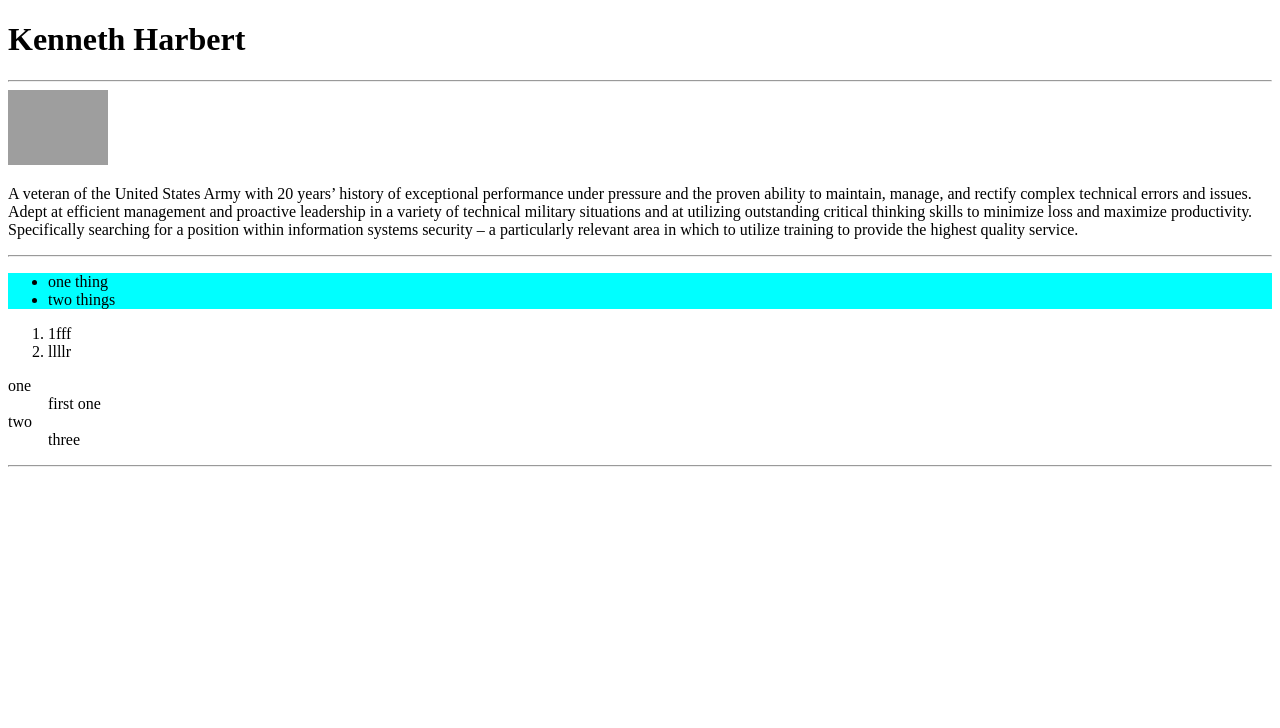
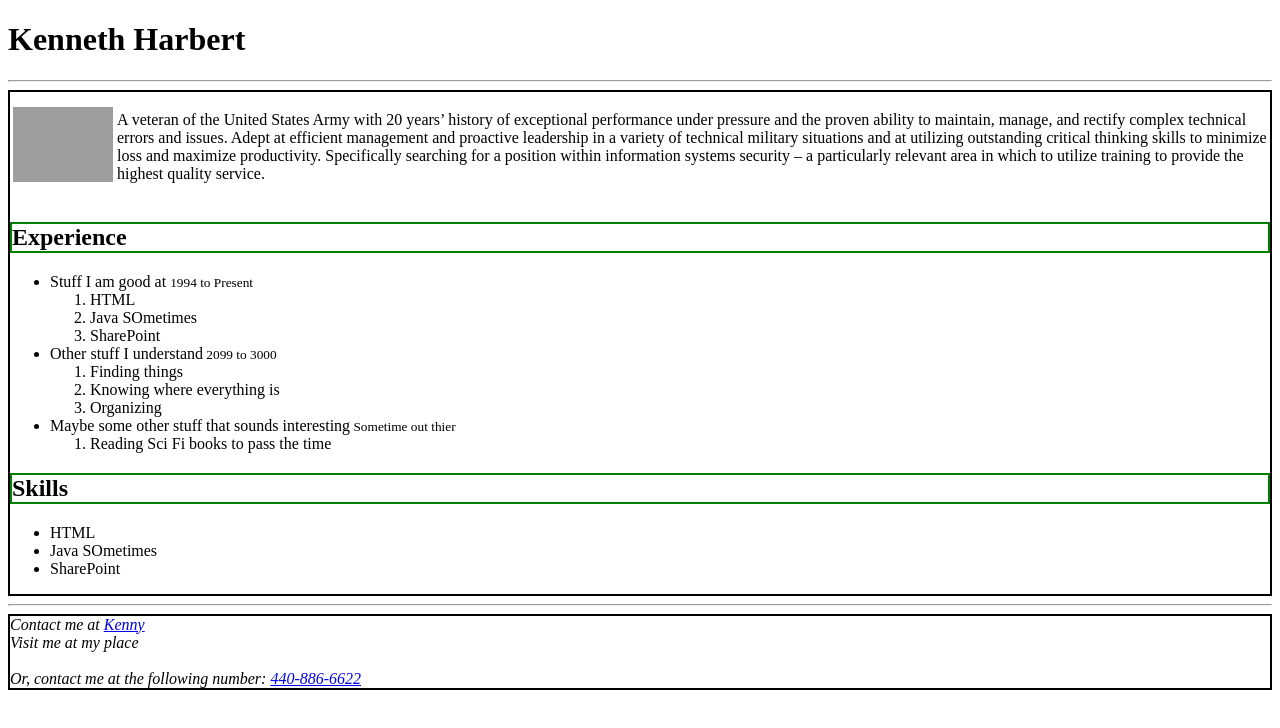
Before and after one commit to kenny52f/Resume, a plain HTML site: page index.html in a window 1280 px wide. Drawn offline with Linux system fonts and the light colour scheme; grey boxes are pictures that could not be loaded.

Commit message:
commit 2
next changes

```diff
--- a/index.html
+++ b/index.html
@@ -1,53 +1,74 @@
 <!DOCTYPE html>
 <html>
-
 <head>
-    <title>About Me</title>
-
+    <title>Kenneth Harbert</title>
+    <style>
+        h2 {
+            border: solid 2px green;
+        }
+        section,
+        footer {
+            border: solid 2px Black;
+        }
+    </style>
 </head>
-
 <body>
+    <header>
         <H1>Kenneth Harbert</H1>
         <hr>
+    </header>
+    <section>
+        <table>
+            <tr>
+                <td>
                     <a href="https://www.linkedin.com/in/kennethharbert/" target="_blank">
                         <img src="https://media-exp1.licdn.com/dms/image/C5603AQECa5xoblf91A/profile-displayphoto-shrink_200_200/0?e=1602720000&v=beta&t=Z7zf-lQw0RbocnYnToF5OiirgPrSrh0VObT67gy3Ttk" style="width: 100px" alt="Pic of me"></a>
-
-
+                </td>
+                <td>
                     <p>A veteran of the United States Army with 20 years’ history of exceptional performance under pressure and the proven ability to maintain, manage, and rectify complex technical errors and issues. Adept at efficient management and proactive leadership in a variety of technical military situations and at utilizing outstanding critical thinking skills to minimize loss and maximize productivity. Specifically searching for a position within information systems security – a particularly relevant area in which to utilize training to provide the highest quality service.</p>
-
-    <hr>
-    <ul style="background-color: aqua">
-
-        <li> one thing</li>
-        <li>two things</li>
+                </td>
+            </tr>
+        </table>
+        <H2>Experience</H2>
+        <ul>
+            <li>Stuff I am good at <small> 1994 to Present</small>
+                <ol>
+                    <li>HTML</li>
+                    <li>Java SOmetimes</li>
+                    <li>SharePoint</li>
+                </ol>
+            </li>
+            <li>Other stuff I understand<small> 2099 to 3000</small>
+                <ol>
+                    <li>Finding things</li>
+                    <li>Knowing where everything is</li>
+                    <li>Organizing</li>
+                </ol>
+            </li>
+            <li>Maybe some other stuff that sounds interesting<small> Sometime out thier</small>
+                <ol>
+                    <li>Reading Sci Fi books to pass the time</li>
+                </ol>
+            </li>
         </ul>
-    <ol>
-        <li>1fff</li>
-        <li>llllr</li>
-
-
-    </ol>
-    <dl>
-        <dt>one</dt>
-        <dd>first one</dd>
-        <dt>two</dt>
-        <dd>three</dd>
-
-
-    </dl>
-
-
-    <hr>
-
-
-
+        <H2>Skills</H2>
+        <ul>
+            <li>HTML</li>
+            <li>Java SOmetimes</li>
+            <li>SharePoint</li>
+        </ul>
+    </section>
 </body>
 
-
-
-
-
-
-
-
+<HR>
+<footer>
+    <address>
+        Contact me at <a href="mailto:kenny52f@gmail.com?Subject=Test Email&body=test body content">Kenny</a>
+        <br>
+        Visit me at my place
+        <br><br>
+        Or, contact me at the following number:
+        <a href="tel:+4915159021398">440-886-6622</a>
+    </address>
+</footer>
 </html>
```
Lines whose indentation alone changed are shown as unchanged.
